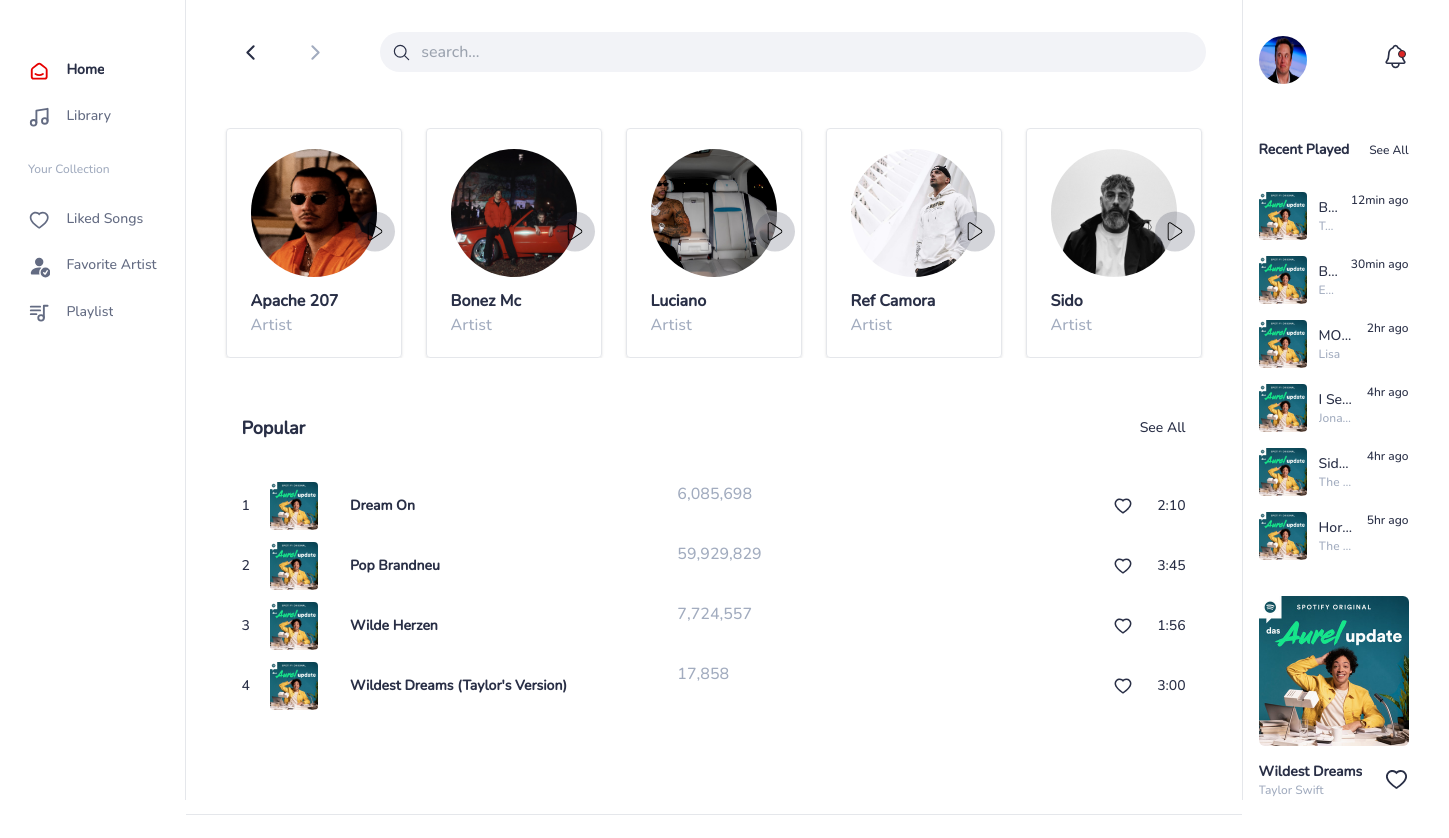
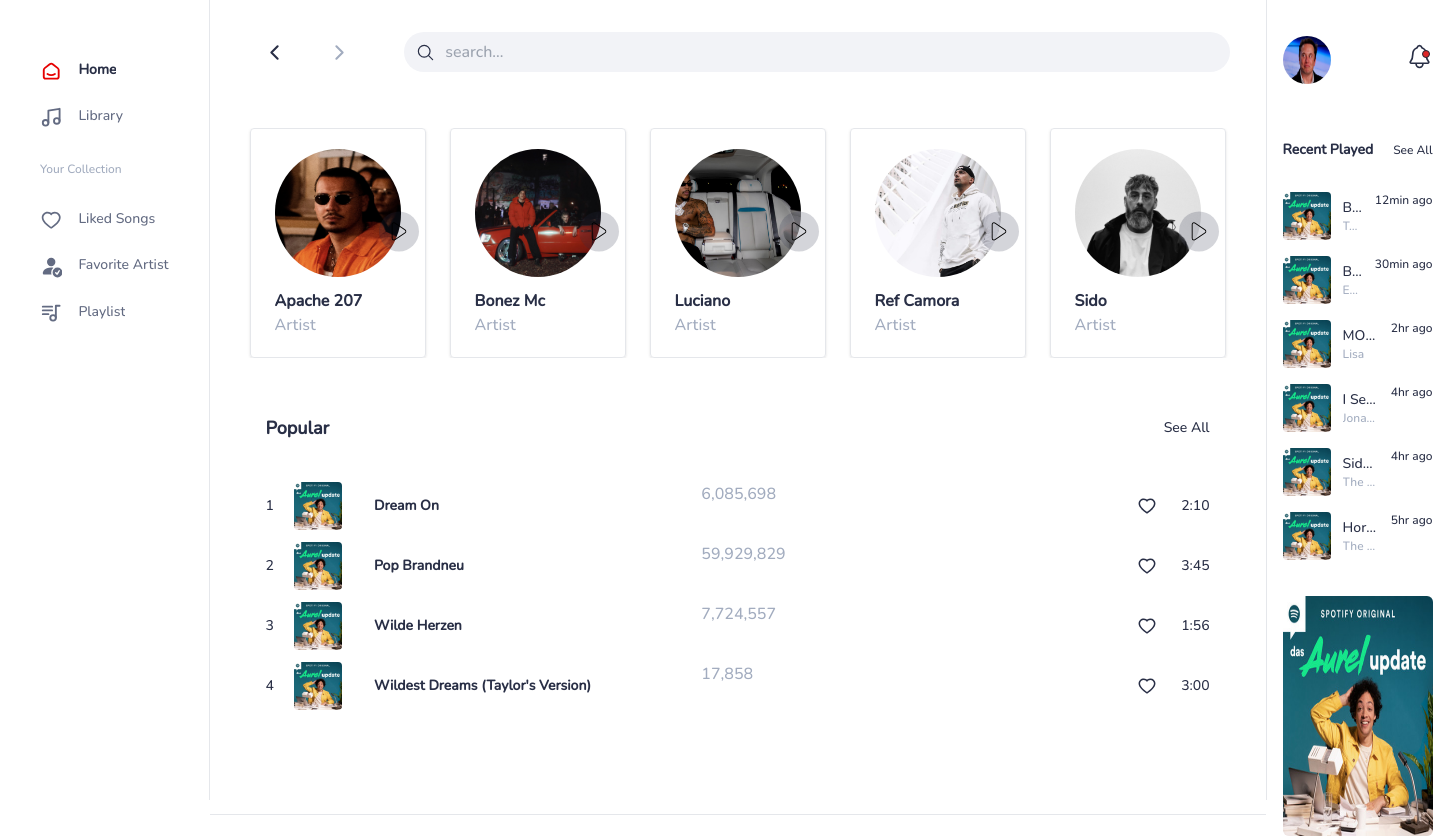
Before and after one commit to mhmd-bagha/music-player-client, a Next.js app: page / in a window 1280 px wide. Shown: the top 838 px of the page, 1449 px wide, since content can reach past the window. Built offline with nearby package versions, Linux system fonts and the light colour scheme.

Commit message:
fix: resolved responsive main

```diff
--- a/components/menu/menu.jsx
+++ b/components/menu/menu.jsx
@@ -37,7 +37,7 @@
                 <HiBars3 size={25} className="color-gunmetal"/>
             </button>
             <div
-                className={`bg-white h-screen fixed top-0 bottom-0 z-10 lg:relative w-full border-r px-7 py-9 transition-all duration-500 ease-in-out ${activeMenuClass}`}>
+                className={`bg-white h-screen fixed top-0 bottom-0 z-10 lg:relative w-full border-r px-10 py-9 transition-all duration-500 ease-in-out ${activeMenuClass}`}>
                 {/* close button */}
                 <button className="block lg:hidden float-right" onClick={() => setOpenMenu(false)}>
                     <VscChromeClose size={25} className="color-gunmetal"/>
--- a/components/sidebar/information-song-played.jsx
+++ b/components/sidebar/information-song-played.jsx
@@ -9,8 +9,9 @@
 
     return (
         <>
-            <div className="pt-7">
-                <Image src={ImageSong} alt={'Wildest Dreams'} className="rounded-md"/>
+            <div className="grid place-items-center pt-7">
+                <div>
+                    <Image src={ImageSong} alt={'Wildest Dreams'} className="rounded-md w-60 h-60"/>
                     <div className="flex justify-between items-center pt-4">
                         {/* song name */}
                         <div className="truncate">
@@ -23,6 +24,7 @@
                         </button>
                     </div>
                 </div>
+            </div>
         </>
     )
 }
--- a/pages/index.jsx
+++ b/pages/index.jsx
@@ -7,7 +7,7 @@
 
     return (
         <>
-            <div className="mt-8">
+            <div className="col-span-12 mt-8">
                 {/* searchbar */}
                 <Searchbar/>
                 {/* popular artist */}
```
Lines whose indentation alone changed are shown as unchanged.
